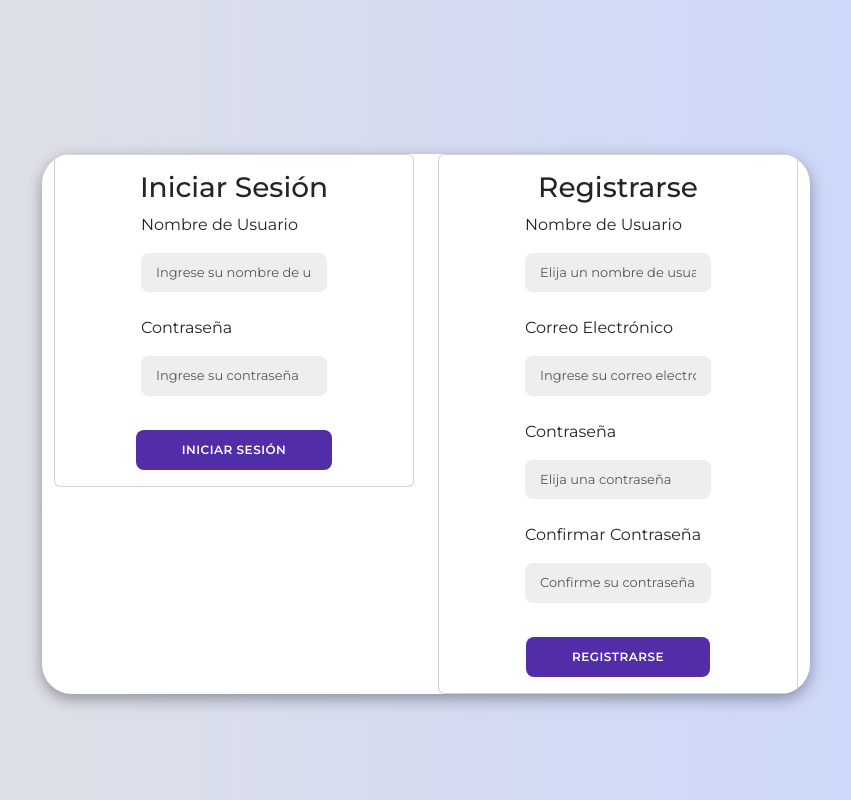
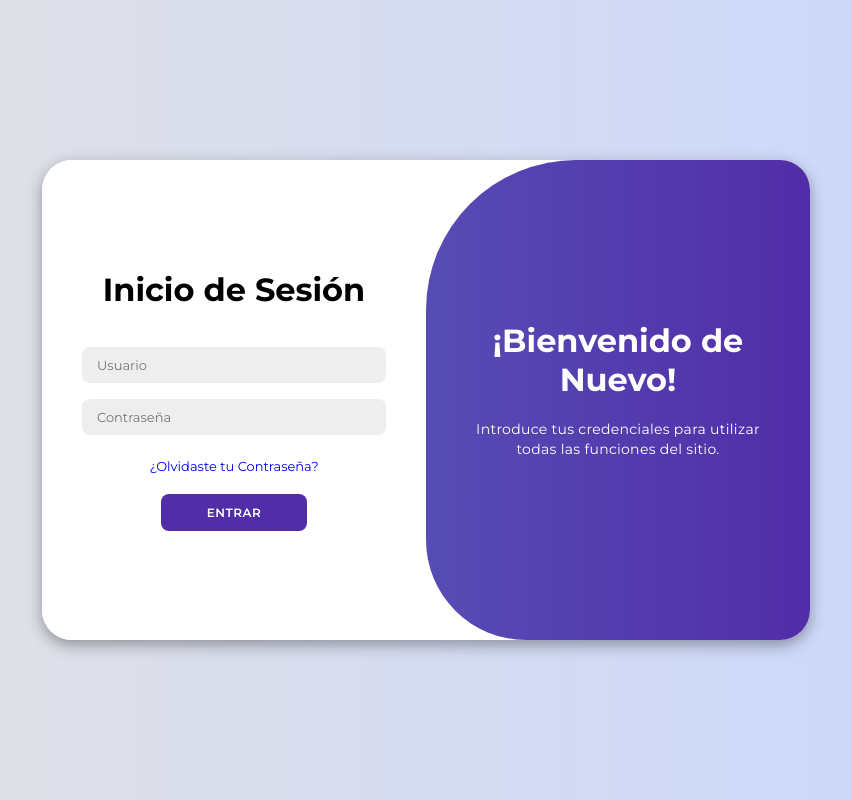
Before and after one commit to Jaysson21/BlandonComercial, a Flask app: template src/templates/login.html in a window 1280 px wide. Shown: the whole page, without its empty margins (214-1065 px from the left). Run offline with Flask 3, Linux system fonts and the light colour scheme; the template is opened without the code that fills it, so the values that code supplies are empty.

Commit message:
login ajustado y logout

```diff
--- a/src/application.py
+++ b/src/application.py
@@ -29,7 +29,7 @@ def index():
     if 'username' in session:
         return render_template("index.html", username=session["username"])
     else:
-        return render_template("loginL.html", username='null')
+        return render_template("login.html", username='null')
 
 
 
@@ -85,7 +85,7 @@ def login():
         except Exception as e:
             return jsonify({"error": str(e)}), 500
     else:
-        return render_template("loginL.html")
+        return render_template("login.html")
 
 
 @app.route("/register", methods=["POST", "GET"])
--- a/src/static/css/layout.css
+++ b/src/static/css/layout.css
@@ -8,8 +8,8 @@
 }
 
 :root{
-    --color-primary: #000;
-    --color-dark: #1B1B1D;
+    --color-primary: #512da8;
+    --color-dark: #240e59;
 }
 
 /* navmenu Y CONTENEDOR */
--- a/src/templates/layout.html
+++ b/src/templates/layout.html
@@ -4,7 +4,7 @@
 <head>
     <meta charset="UTF-8">
     <meta name="viewport" content="width=device-width, initial-scale=1.0">
-    <link rel="shortcut icon" type="image/x-icon" href="../static/assets/LOGO.svg">
+    <link rel="shortcut icon" type="image/x-icon" href="{{url_for('static', filename='assets/LOGO.svg')}}">
 
     <title>Blandon Comercial</title>
 
@@ -85,7 +85,7 @@
                     <div class="name">{{username}}</div>
                 </div>
             </div>
-            <i class='bx bx-log-out-circle' id="logout" action="/logout"></i>
+            <i class='bx bx-log-out-circle' id="logout"></i>
         </div>
     </div>
 
--- a/src/templates/login.html
+++ b/src/templates/login.html
@@ -1,80 +1,39 @@
 <!DOCTYPE html>
-<html lang="es">
+<html lang="en">
 
 <head>
     <meta charset="UTF-8">
     <meta name="viewport" content="width=device-width, initial-scale=1.0">
-    <title>Login y Registro</title>
-    <!-- Bootstrap CSS -->
-    <link href="https://cdn.jsdelivr.net/npm/bootstrap@5.3.0-alpha3/dist/css/bootstrap.min.css" rel="stylesheet">
-    <link rel="stylesheet" href="../static/css/stylesL.css"> <!-- Archivo CSS opcional -->
+    <link rel="stylesheet" href="https://cdnjs.cloudflare.com/ajax/libs/font-awesome/6.4.2/css/all.min.css">
+    <link rel="stylesheet" href="{{url_for('static', filename='css/login.css')}}">
+    <title>Blandon Comercial | Login</title>
 </head>
 
 <body>
-    <div class="container mt-5">
-        <div class="row">
-            <!-- Login Form -->
-            <div class="col-md-6">
-                <div class="card">
-                    <div class="card-body">
-                        <h3 class="card-title text-center">Iniciar Sesión</h3>
-                        <form id="loginForm" action="/login" method="POST">
-                            <div class="mb-3">
-                                <label for="loginUsername" class="form-label">Nombre de Usuario</label>
-                                <input type="text" class="form-control" id="nombre_usuario" name="nombre_usuario"
-                                    placeholder="Ingrese su nombre de usuario" required>
-                            </div>
-                            <div class="mb-3">
-                                <label for="loginPassword" class="form-label">Contraseña</label>
-                                <input type="password" class="form-control" id="pass" name="pass"
-                                    placeholder="Ingrese su contraseña" required>
-                            </div>
-                            <div class="d-grid">
-                                <button type="submit" class="btn btn-primary">Iniciar Sesión</button>
-                            </div>
-                        </form>
-                    </div>
+    <div class="container" id="container">
+        <div class="form-container sign-in">
+            <form id="loginForm" action="/login" method="POST">
+                <h1>Inicio de Sesión</h1>
+                <span><br><br></span>
+                <input type="text" id="nombre_usuario" name="nombre_usuario" placeholder="Usuario">
+                <input type="password" id="pass" name="pass" placeholder="Contraseña">
+                <a href="#">¿Olvidaste tu Contraseña?</a>
+                <button>Entrar</button>
+            </form>
+        </div>
+        <div class="toggle-container">
+            <div class="toggle">
+                <div class="toggle-panel toggle-right">
+                    <h1>¡Bienvenido de Nuevo!</h1>
+                    <p>Introduce tus credenciales para utilizar todas las funciones del sitio.</p>
+
                 </div>
-            </div>
 
-            <!-- Registration Form -->
-            <div class="col-md-6">
-                <div class="card">
-                    <div class="card-body">
-                        <h3 class="card-title text-center">Registrarse</h3>
-                        <form id="registerForm" action="/register" method="POST">
-                            <div class="mb-3">
-                                <label for="registerUsername" class="form-label">Nombre de Usuario</label>
-                                <input type="text" class="form-control" id="username" name="username"
-                                    placeholder="Elija un nombre de usuario" required>
-                            </div>
-                            <div class="mb-3">
-                                <label for="registerEmail" class="form-label">Correo Electrónico</label>
-                                <input type="email" class="form-control" id="correo" name="correo"
-                                    placeholder="Ingrese su correo electrónico" required>
-                            </div>
-                            <div class="mb-3">
-                                <label for="registerPassword" class="form-label">Contraseña</label>
-                                <input type="password" class="form-control" id="clave" name="clave"
-                                    placeholder="Elija una contraseña" required>
-                            </div>
-                            <div class="mb-3">
-                                <label for="confirmPassword" class="form-label">Confirmar Contraseña</label>
-                                <input type="password" class="form-control" id="confirmPassword"
-                                    placeholder="Confirme su contraseña" required>
-                            </div>
-                            <div class="d-grid">
-                                <button type="submit" class="btn btn-success">Registrarse</button>
-                            </div>
-                        </form>
-                    </div>
-                </div>
             </div>
         </div>
     </div>
 
-    <!-- Bootstrap JS and Popper.js -->
-    <script src="https://cdn.jsdelivr.net/npm/bootstrap@5.3.0-alpha3/dist/js/bootstrap.bundle.min.js"></script>
+    <script src="{{url_for('static', filename='js/login.js')}}"></script>
 </body>
 
 </html>
```
Also changed, not shown: src/model/usuarios.py (added, +20 -0 lines), src/static/js/layout.js (+7 -0 lines), src/templates/login-old.html (added, +80 -0 lines), src/templates/loginL.html (deleted, +0 -40 lines), src/static/css/login.css (renamed from src/static/css/stylesL.css), src/static/js/login.js (renamed from src/static/js/scriptL.js), src/templates/home/layout.html (deleted), 3 other files.
